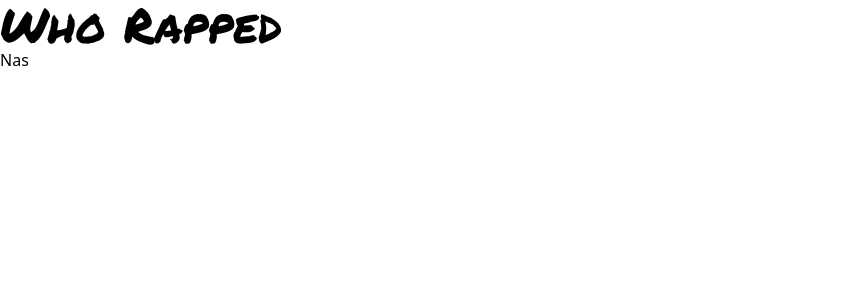
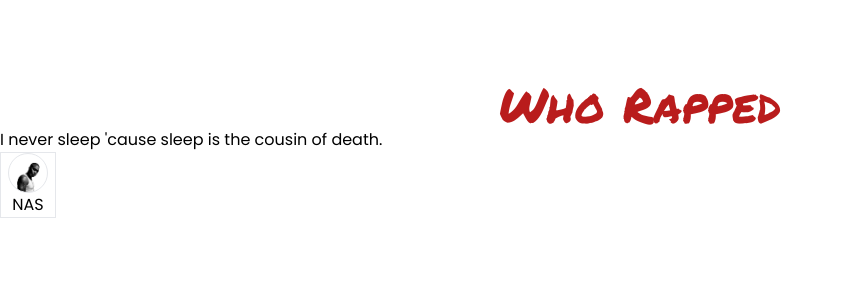
Before and after one commit to MalcolmSmalls/WhoRapped, a React (Vite) app in the folder frontend/: page / in a window 1280 px wide. Shown: the top 300 px of the page, without its empty margins (0-843 px from the left). Built offline with nearby package versions, Linux system fonts and the light colour scheme.

Commit message:
Add more to components and styling

```diff
--- a/frontend/src/App.jsx
+++ b/frontend/src/App.jsx
@@ -5,8 +5,11 @@
 
 function App() {
   return (
-    <div className='App flex justify-center flex-col'>
-      <h1 className='font-PermanentMarker text-5xl'>Who Rapped</h1>
+    <div className='h-full w-screen flex justify-center flex-col'>
+      <h1 className='pt-20 font-PermanentMarker text-5xl self-center text-red-700'>
+        Who Rapped
+      </h1>
+      <Bars />
       <Rapper />
     </div>
   )
--- /dev/null
+++ b/frontend/src/assets/index.js
@@ -0,0 +1,3 @@
+import nas from './nas.png'
+
+export { nas }
--- a/frontend/src/components/Bars.jsx
+++ b/frontend/src/components/Bars.jsx
@@ -1,5 +1,9 @@
 import React from 'react'
 
 export default function Bars() {
-  return <div>Bars</div>
+  return (
+    <div className='font-Poppins'>
+      I never sleep 'cause sleep is the cousin of death.
+    </div>
+  )
 }
--- a/frontend/src/components/Rapper.jsx
+++ b/frontend/src/components/Rapper.jsx
@@ -1,10 +1,14 @@
 import React from 'react'
+import { nas } from '../assets'
 
 export default function Rapper() {
   return (
-    <div className='container flex flex-col'>
-      <div className='container rounded-full'></div>
-      Nas
+    <div className='container flex flex-col border w-14 justify-center items-center'>
+      <div
+        className='container rounded-full h-10 w-10 bg-cover  border items-center'
+        style={{ backgroundImage: `url(${nas})` }}
+      ></div>
+      <span className='uppercase font-Poppins'>Nas</span>
     </div>
   )
 }
```
Also changed, not shown: frontend/src/assets/nas.png (added).
